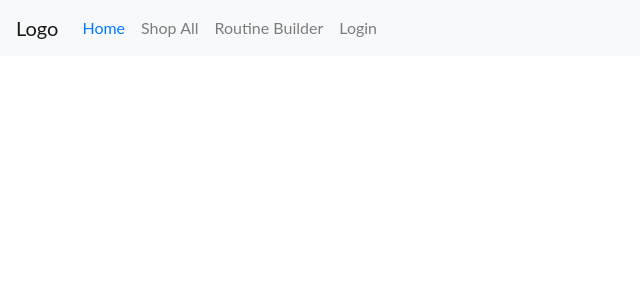
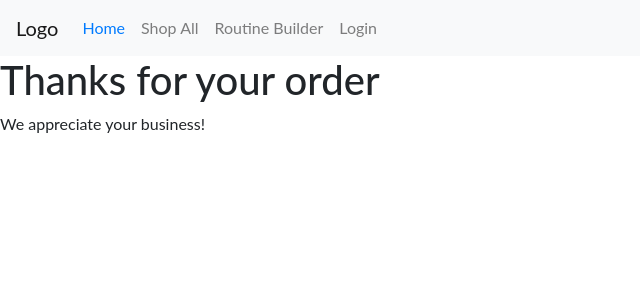
Before and after one commit to Char-Alexis/Ecommerce-Capstone-FrontEnd, a React (Create React App) app: page /success in a window 1280 px wide. Shown: the top 300 px of the page, without its empty margins (0-640 px from the left). Built offline with nearby package versions, Linux system fonts and the light colour scheme; no server answers.

Commit message:
Created a success page that would notify the customer of their completed checkout session

```diff
--- a/src/App.js
+++ b/src/App.js
@@ -12,6 +12,7 @@ import ProductsListing from "./components/ProductListing/ProductsListing";
 import ProductDetails from "./components/ProductDetails/ProductDetails";
 import AddToCart from "./components/AddToCart.jsx/AddToCart";
 import Cart from "./components/Cart/Cart"
+import SuccessPage from "./components/SuccessPage/SucessPage";
 // import AccountDetails from "./components/AccountDetails/AccountDetails";
 // import Delivery from "./components/Delivery/Delivery"
 class App extends Component {
@@ -84,6 +85,10 @@ class App extends Component {
     });
   }
 
+  async addToCart() {
+    let response = await axios.get("http://127.0.0.1:8000/api/store/product/");
+    console.log(response.data)
+  }
   render() {
     console.log(this.state.user)
     return (
@@ -138,7 +143,10 @@ class App extends Component {
                 path="/addcart"
                 render={(props) => <Cart {...props} />}
               />
-
+               <Route
+                path="/success"
+                render={(props) => <SuccessPage {...props} />}
+              />
               {/* <Route
                 path="/delivery"
                 render={(props) => <Delivery {...props} />}
--- a/src/components/AddToCart.jsx/AddToCart.jsx
+++ b/src/components/AddToCart.jsx/AddToCart.jsx
@@ -1,9 +1,23 @@
 import { useState } from "react";
 import React from "react";
 import axios from "axios";
+import ProductsListing from "../ProductListing/ProductsListing";
 
 const AddToCart = (props) => {
+  const { products } = props;
 
+
+  return (
+    <div>
+      <h2>Products</h2>
+      {products.map((products)=>(
+        <ProductsListing key={products.id} product={products} ></ProductsListing>
+      ))}
+      </div>
+  );
+};
+
+export default AddToCart;
 
 // const addProducts = async(product, price) => {
 //   const results = await axios.get(`http://127.0.0.1:8000/api/store/cart/${user}/`)
@@ -23,10 +37,3 @@ const AddToCart = (props) => {
 //     })
 //   }
 // }
-  return (
-    <div>
-    </div>
-  );
-};
-
-export default AddToCart;
--- a/src/components/Cart/Cart.jsx
+++ b/src/components/Cart/Cart.jsx
@@ -1,5 +1,6 @@
 import axios from 'axios';
 import React, { useEffect, useState } from 'react';
+import ProductsListing from '../ProductListing/ProductsListing';
 
 const Cart = () => {
     const [products, setProducts]=useState()
@@ -9,17 +10,22 @@ const Cart = () => {
     })
 
     const loadProducts= async () =>{
-        const result = await axios.get("")
+        const result = await axios.get("http://127.0.0.1:8000/api/store/cart/")
         setProducts(result.data);
 
     }
     return (
         <div>
-            {products.map((products)=>(
-                <><><tr>  key={products.id}</tr>
-                    <td>{products.name}</td></><td>{products.price}</td></>
-
-            ))}
+            <html>
+                <head>
+                    <title>Checkout</title>
+                </head>
+                <body>
+                    <form action="/create-checkout-session" method="POST">
+                    <button type="submit">Pay</button>
+                    </form>
+                </body>
+                </html>
         </div>
     )
 }
--- a/src/components/NavBar/NavBar.jsx
+++ b/src/components/NavBar/NavBar.jsx
@@ -1,10 +1,11 @@
 import React from "react";
 import { Link } from "react-router-dom";
 
-const NavBar = ({ user }) => {
+const NavBar = ({ username }) => {
   return (
     <React.Fragment>
-      {user && <h5> Welcome {user.username} </h5>}
+      {username && <h5> Welcome {username.username} </h5>}
+
       <nav className="navbar navbar-expand-lg navbar-light bg-light">
         <a className="navbar-brand" href="#">
           Logo
--- a/src/components/ProductListing/ProductsListing.jsx
+++ b/src/components/ProductListing/ProductsListing.jsx
@@ -24,7 +24,7 @@ const ProductsListing = (props) => {
                 <td>{product.price}</td>
                 <td>{product.description}</td>
                 <td>
-                  <Link to={`/details/${product.id}`}>Product Details</Link>
+                  <Link to={`/details/${product.id}`}>View</Link>
                   {/* <button>Add Review</button> */}
                   <button>Add to Cart</button>
                 </td>
--- a/src/components/Registration/Registration.jsx
+++ b/src/components/Registration/Registration.jsx
@@ -15,6 +15,7 @@ const Registration = ({ registerUser }) => {
     const data = {first_name: firstName, last_name: lastName, email, username, password};
     registerUser(data);
     // this.props.navToRegister();
+    this.props.history.push("/login");
 
   };
   return (
--- /dev/null
+++ b/src/components/SuccessPage/SucessPage.jsx
@@ -0,0 +1,19 @@
+import React from 'react';
+
+
+function SuccessPage(){
+
+    return(
+        <div>
+         <head><title>Payment Successful</title></head>
+            <body>
+                <h1>Thanks for your order</h1>
+                <p>
+                We appreciate your business!
+                </p>
+            </body>
+        </div>
+    )
+}
+
+export default SuccessPage
```
Lines whose indentation alone changed are shown as unchanged.
